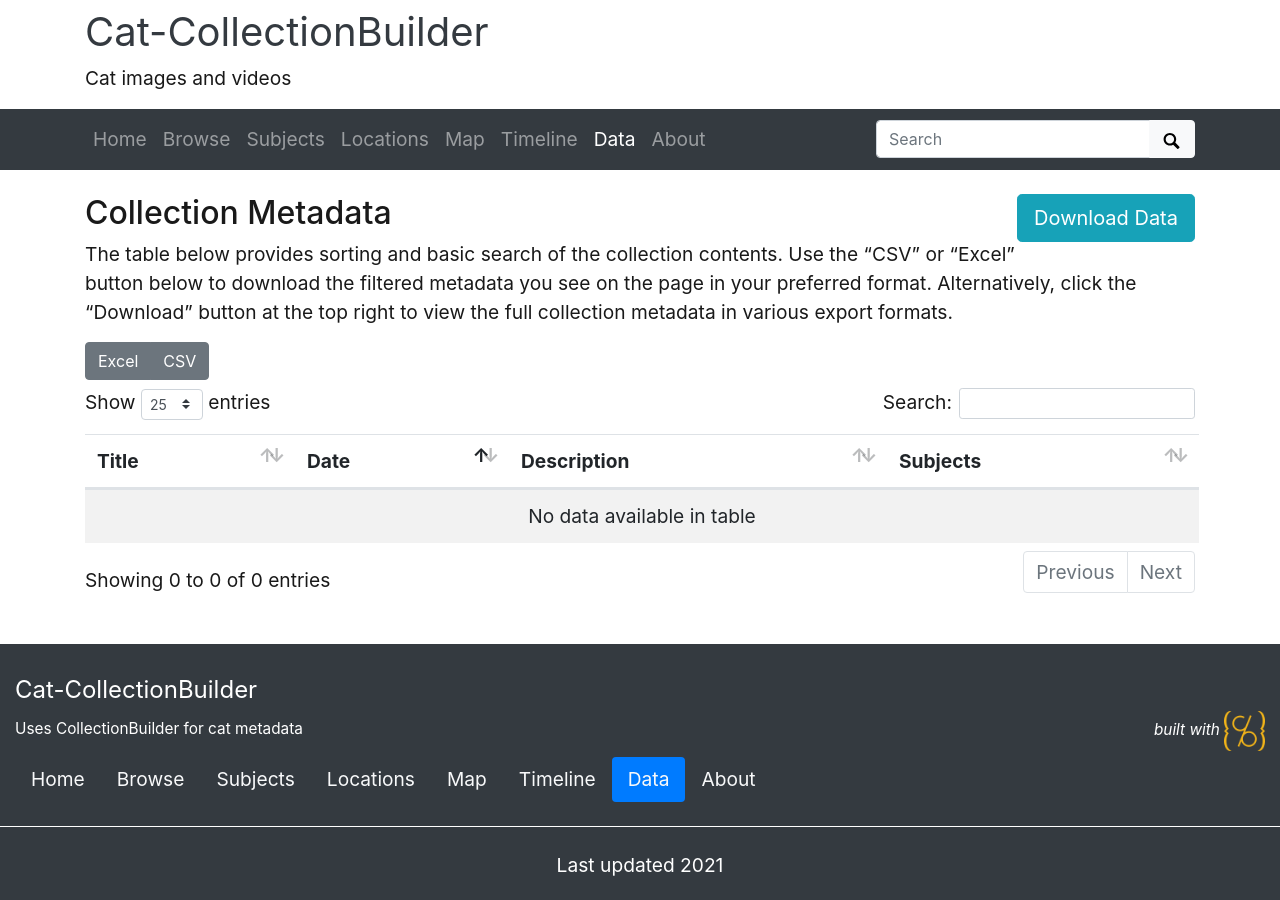
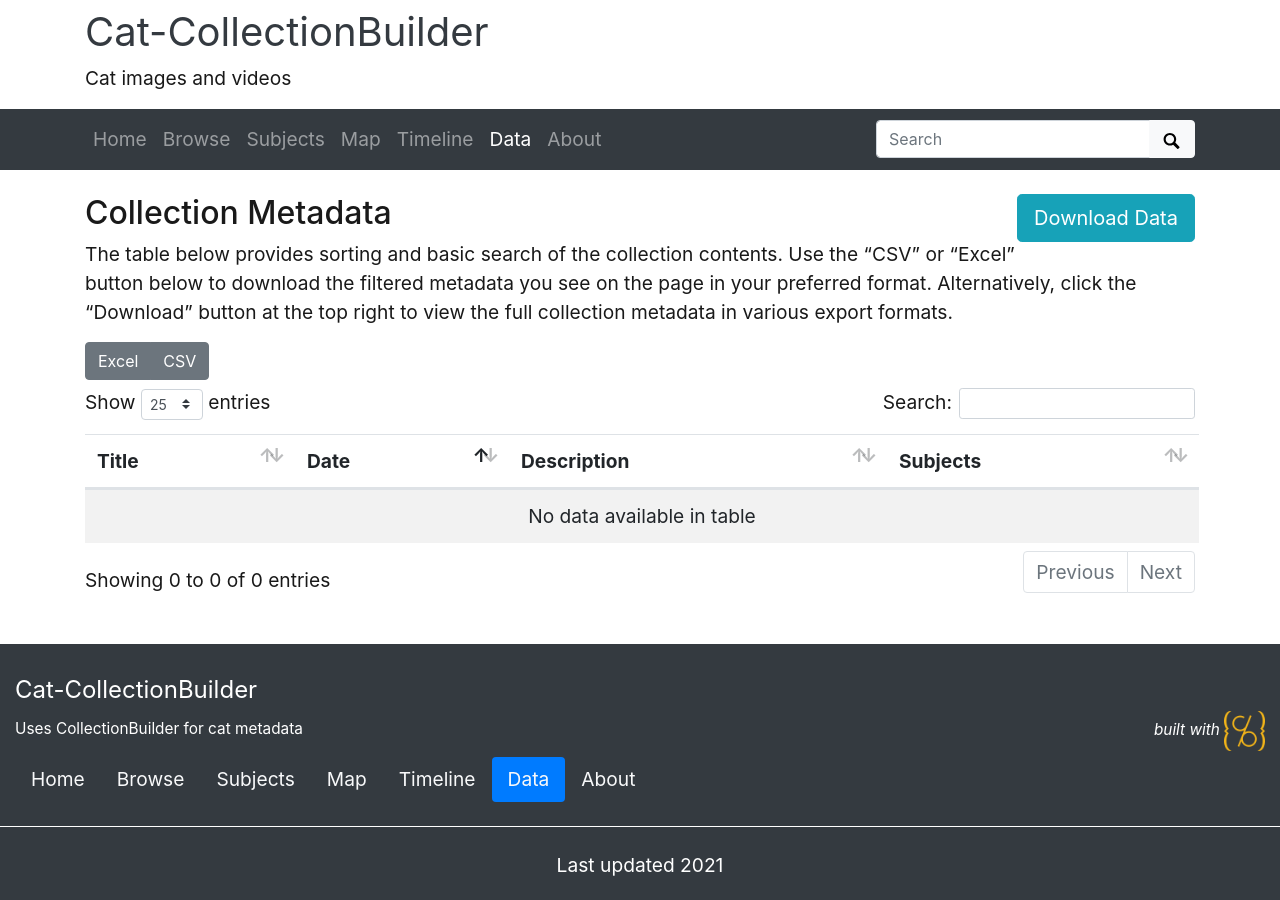
Before and after one commit to jiinjeong/cat-collectionbuilder, a Jekyll site: the page built from pages/data.md, in a window 1280 px wide. Built offline with Jekyll 4.4.1, drawn with Linux system fonts in a browser that asks for light colours.

Commit message:
got rid of loc

```diff
--- a/_data/config-nav.csv
+++ b/_data/config-nav.csv
@@ -1,9 +1,8 @@
 display_name,stub,dropdown_parent
-Home,/
-Browse,/browse.html
-Subjects,/subjects.html
-Locations,/locations.html
-Map,/map.html
-Timeline,/timeline.html
-Data,/data.html
-About,/about.html
+Home,/,
+Browse,/browse.html,
+Subjects,/subjects.html,
+Map,/map.html,
+Timeline,/timeline.html,
+Data,/data.html,
+About,/about.html,
--- a/_data/theme.yml
+++ b/_data/theme.yml
@@ -13,11 +13,6 @@ featured-image: cat006
 home-title-y-padding: # Default is 8em
 # optional: change position of background image, center, top, bottom
 home-banner-image-position: # Default is center
-
-##########
-# ABOUT PAGE
-#
-about-featured-image: cat006
 
 ##########
 # ITEM PAGE
```
